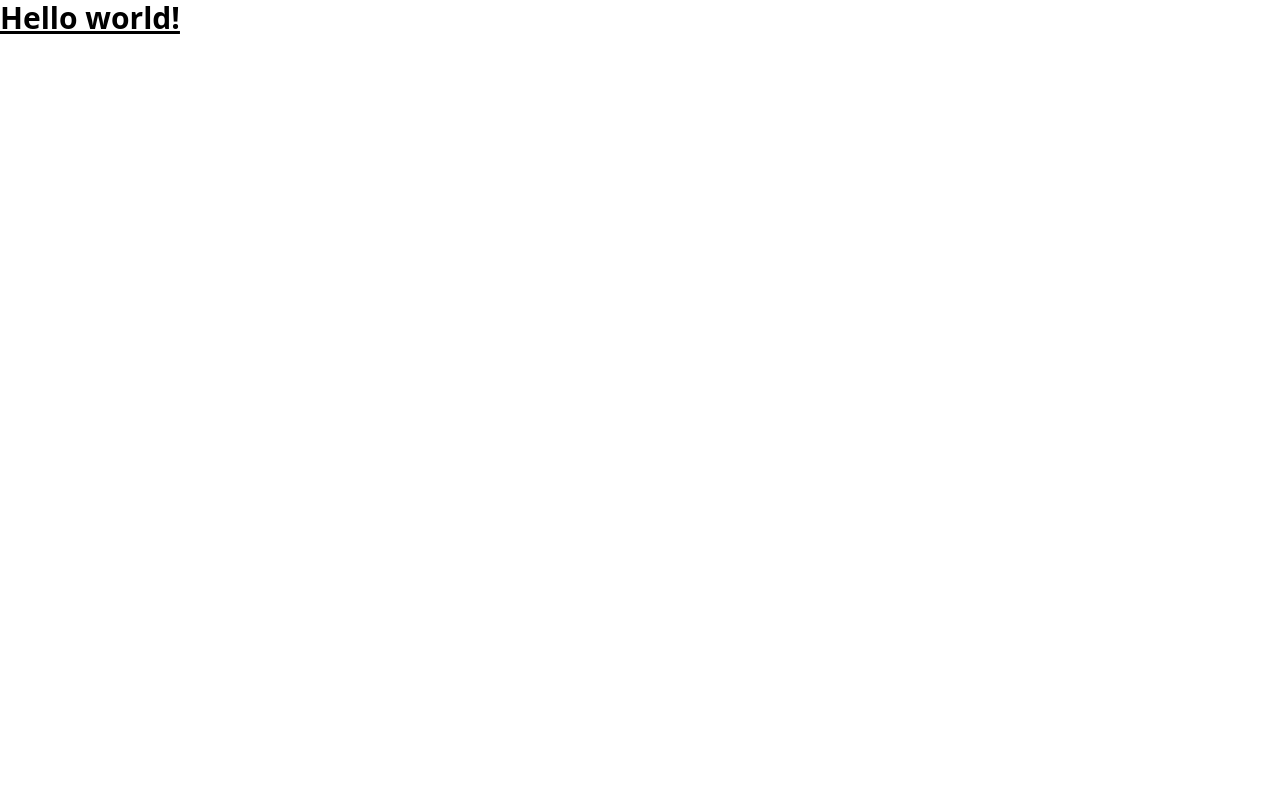
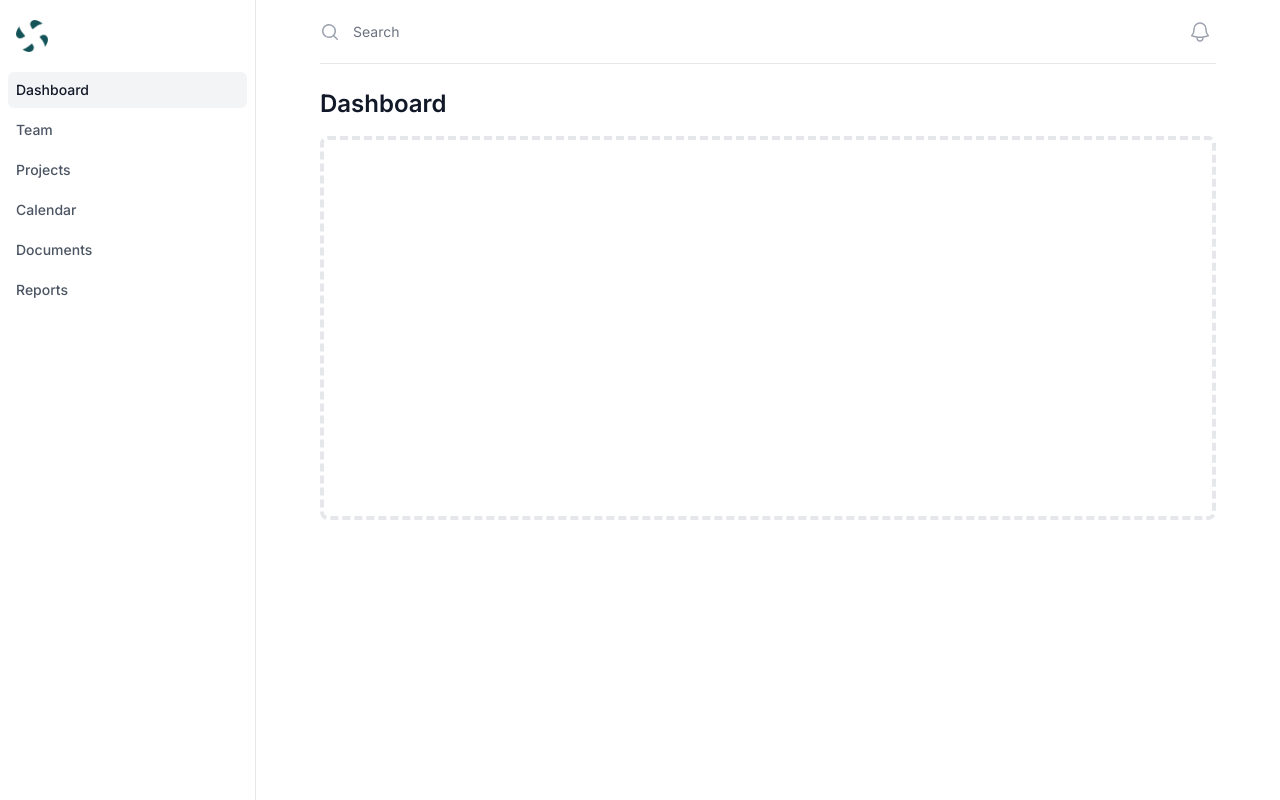
Before and after one commit to simoncarriere/ledger-app, a React (Create React App) app: page / in a window 1280 px wide. Built offline with nearby package versions, Linux system fonts and the light colour scheme.

Commit message:
Responsive Sidebar with tailwind

```diff
--- a/package.json
+++ b/package.json
@@ -3,6 +3,8 @@
   "version": "0.1.0",
   "private": true,
   "dependencies": {
+    "@headlessui/react": "^1.7.3",
+    "@heroicons/react": "^2.0.12",
     "@testing-library/jest-dom": "^5.16.5",
     "@testing-library/react": "^13.4.0",
     "@testing-library/user-event": "^13.5.0",
@@ -36,6 +38,7 @@
     ]
   },
   "devDependencies": {
+    "@tailwindcss/forms": "^0.5.3",
     "autoprefixer": "^10.4.12",
     "postcss": "^8.4.17",
     "tailwindcss": "^3.1.8"
--- a/public/index.html
+++ b/public/index.html
@@ -24,7 +24,13 @@
       work correctly both with client-side routing and a non-root public URL.
       Learn how to configure a non-root public URL by running `npm run build`.
     -->
-    <title>React App</title>
+    <title>Ledger</title>
+
+    <!-- Custom Font -->
+    <link rel="preconnect" href="https://fonts.googleapis.com">
+    <link rel="preconnect" href="https://fonts.gstatic.com" crossorigin>
+    <link href="https://fonts.googleapis.com/css2?family=Inter:wght@100;200;300;400;500;600;700;800;900&display=swap" rel="stylesheet">
+
   </head>
   <body>
     <noscript>You need to enable JavaScript to run this app.</noscript>
--- a/src/App.css
+++ b/src/App.css
@@ -1,3 +1,10 @@
 @tailwind base;
+
+@layer base {
+	body {
+		font-family: 'Inter', sans-serif;
+	}
+}
+
 @tailwind components;
 @tailwind utilities;
--- a/src/App.js
+++ b/src/App.js
@@ -1,10 +1,215 @@
 import './App.css';
+import { Fragment, useState } from 'react'
+import { Dialog, Transition } from '@headlessui/react'
+import {
+  Bars3BottomLeftIcon,
+  BellIcon,
+  XMarkIcon,
+} from '@heroicons/react/24/outline'
+import { MagnifyingGlassIcon } from '@heroicons/react/20/solid'
+
+const navigation = [
+  { name: 'Dashboard', href: '#',  current: true },
+  { name: 'Team', href: '#',  current: false },
+  { name: 'Projects', href: '#',  current: false },
+  { name: 'Calendar', href: '#',  current: false },
+  { name: 'Documents', href: '#',  current: false },
+  { name: 'Reports', href: '#',  current: false },
+]
+
+function classNames(...classes) {
+  return classes.filter(Boolean).join(' ')
+}
+
+
 
 function App() {
+
+  const [sidebarOpen, setSidebarOpen] = useState(false)
+
   return (
-    <h1 className="text-3xl font-bold underline">
-      Hello world!
-    </h1>
+    <div>
+        {/* Sidebar for Mobile */}
+        <Transition.Root show={sidebarOpen} as={Fragment}>
+          <Dialog as="div" className="relative z-40 md:hidden" onClose={setSidebarOpen}>
+            <Transition.Child
+              as={Fragment}
+              enter="transition-opacity ease-linear duration-300"
+              enterFrom="opacity-0"
+              enterTo="opacity-100"
+              leave="transition-opacity ease-linear duration-300"
+              leaveFrom="opacity-100"
+              leaveTo="opacity-0"
+            >
+              <div className="fixed inset-0 bg-gray-600 bg-opacity-75" />
+            </Transition.Child>
+
+            <div className="fixed inset-0 z-40 flex">
+              <Transition.Child
+                as={Fragment}
+                enter="transition ease-in-out duration-300 transform"
+                enterFrom="-translate-x-full"
+                enterTo="translate-x-0"
+                leave="transition ease-in-out duration-300 transform"
+                leaveFrom="translate-x-0"
+                leaveTo="-translate-x-full"
+              >
+                <Dialog.Panel className="relative flex w-full max-w-xs flex-1 flex-col bg-white pt-5 pb-4">
+                  <Transition.Child
+                    as={Fragment}
+                    enter="ease-in-out duration-300"
+                    enterFrom="opacity-0"
+                    enterTo="opacity-100"
+                    leave="ease-in-out duration-300"
+                    leaveFrom="opacity-100"
+                    leaveTo="opacity-0"
+                  >
+                    <div className="absolute top-0 right-0 -mr-12 pt-2">
+                      <button
+                        type="button"
+                        className="ml-1 flex h-10 w-10 items-center justify-center rounded-full focus:outline-none focus:ring-2 focus:ring-inset focus:ring-white"
+                        onClick={() => setSidebarOpen(false)}
+                      >
+                        <span className="sr-only">Close sidebar</span>
+                        <XMarkIcon className="h-6 w-6 text-white" aria-hidden="true" />
+                      </button>
+                    </div>
+                  </Transition.Child>
+                  <div className="flex flex-shrink-0 items-center px-4">
+                    <img
+                      className="h-8 w-auto"
+                      src="https://tailwindui.com/img/logos/mark.svg?color=indigo&shade=600"
+                      alt="Your Company"
+                    />
+                  </div>
+                  <div className="mt-5 h-0 flex-1 overflow-y-auto">
+                    <nav className="space-y-1 px-2">
+                      {navigation.map((item) => (
+                        <a
+                          key={item.name}
+                          href={item.href}
+                          className={classNames(
+                            item.current
+                              ? 'bg-gray-100 text-gray-900'
+                              : 'text-gray-600 hover:bg-gray-50 hover:text-gray-900',
+                            'group rounded-md py-2 px-2 flex items-center text-base font-medium'
+                          )}
+                        >
+                          {item.name}
+                        </a>
+                      ))}
+                    </nav>
+                  </div>
+                </Dialog.Panel>
+              </Transition.Child>
+              <div className="w-14 flex-shrink-0">
+                {/* Dummy element to force sidebar to shrink to fit close icon */}
+              </div>
+            </div>
+          </Dialog>
+        </Transition.Root>
+
+        {/* Static sidebar for desktop */}
+        <div className="hidden md:fixed md:inset-y-0 md:flex md:w-64 md:flex-col">
+          {/* Sidebar component, swap this element with another sidebar if you like */}
+          <div className="flex flex-grow flex-col overflow-y-auto border-r border-gray-200 bg-white pt-5">
+            <div className="flex flex-shrink-0 items-center px-4">
+              <img
+                className="h-8 w-auto"
+                src="/Logo66-01.png"
+                alt="Ledger"
+              />
+            </div>
+            <div className="mt-5 flex flex-grow flex-col">
+              <nav className="flex-1 space-y-1 px-2 pb-4">
+                {navigation.map((item) => (
+                  <a
+                    key={item.name}
+                    href={item.href}
+                    className={classNames(
+                      item.current ? 'bg-gray-100 text-gray-900' : 'text-gray-600 hover:bg-gray-50 hover:text-gray-900',
+                      'group rounded-md py-2 px-2 flex items-center text-sm font-medium'
+                    )}
+                  >
+                    {item.name}
+                  </a>
+                ))}
+              </nav>
+            </div>
+          </div>
+        </div>
+
+
+        {/* Right Section */}
+        <div className="md:pl-64">
+          <div className="mx-auto flex max-w-4xl flex-col md:px-8 xl:px-0">
+
+            {/* Search Bar, Notification Icon, and Hamburger Menu */}
+            <div className="sticky top-0 z-10 flex h-16 flex-shrink-0 border-b border-gray-200 bg-white">
+              <button
+                type="button"
+                className="border-r border-gray-200 px-4 text-gray-500 focus:outline-none focus:ring-2 focus:ring-inset focus:ring-indigo-500 md:hidden"
+                onClick={() => setSidebarOpen(true)}
+              >
+                <span className="sr-only">Open sidebar</span>
+                <Bars3BottomLeftIcon className="h-6 w-6" aria-hidden="true" />
+              </button>
+              <div className="flex flex-1 justify-between px-4 md:px-0">
+                <div className="flex flex-1">
+                  <form className="flex w-full md:ml-0" action="#" method="GET">
+                    <label htmlFor="search-field" className="sr-only">
+                      Search
+                    </label>
+                    <div className="relative w-full text-gray-400 focus-within:text-gray-600">
+                      <div className="pointer-events-none absolute inset-y-0 left-0 flex items-center">
+                        <MagnifyingGlassIcon className="h-5 w-5" aria-hidden="true" />
+                      </div>
+                      <input
+                        id="search-field"
+                        className="block h-full w-full border-transparent py-2 pl-8 pr-3 text-gray-900 placeholder-gray-500 focus:border-transparent focus:placeholder-gray-400 focus:outline-none focus:ring-0 sm:text-sm"
+                        placeholder="Search"
+                        type="search"
+                        name="search"
+                      />
+                    </div>
+                  </form>
+                </div>
+                <div className="ml-4 flex items-center md:ml-6">
+                  <button
+                    type="button"
+                    className="rounded-full bg-white p-1 text-gray-400 hover:text-gray-500 focus:outline-none focus:ring-2 focus:ring-indigo-500 focus:ring-offset-2"
+                  >
+                    <span className="sr-only">View notifications</span>
+                    <BellIcon className="h-6 w-6" aria-hidden="true" />
+                  </button>
+                </div>
+              </div>
+            </div>
+
+
+
+            {/* MAIN CONTENT */}
+            <main className="flex-1">
+              <div className="py-6">
+                <div className="px-4 sm:px-6 md:px-0">
+                  <h1 className="text-2xl font-semibold text-gray-900">Dashboard</h1>
+                </div>
+                <div className="px-4 sm:px-6 md:px-0">
+                  {/* Replace with your content */}
+                  <div className="py-4">
+                    <div className="h-96 rounded-lg border-4 border-dashed border-gray-200" />
+                  </div>
+                  {/* /End replace */}
+                </div>
+              </div>
+            </main>
+
+
+
+          </div>
+        </div>
+
+      </div>
   );
 }
 
--- a/tailwind.config.js
+++ b/tailwind.config.js
@@ -6,5 +6,8 @@ module.exports = {
   theme: {
     extend: {},
   },
-  plugins: [],
+  plugins: [
+    // ...
+    require('@tailwindcss/forms'),
+  ],
 }
```
Also changed, not shown: public/Logo66-01.png (added), 1 other file (tests, documents, lock files or other folders).
